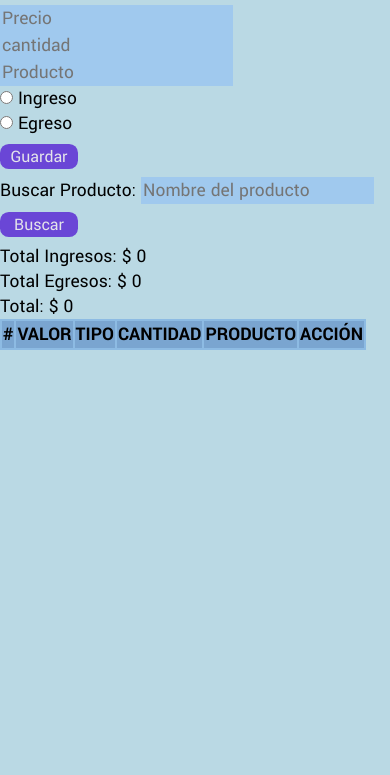
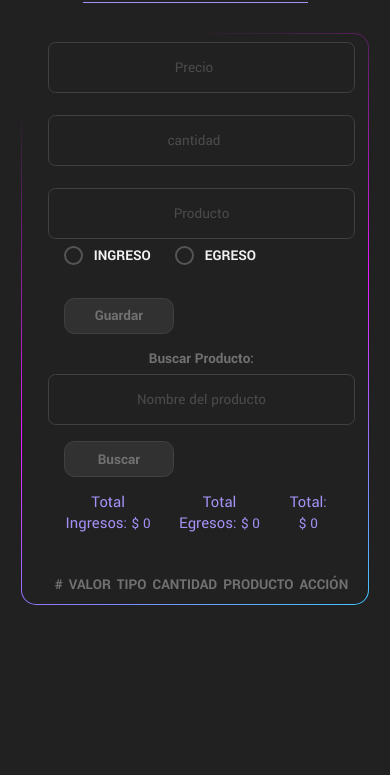
Before and after one commit to RCNicolas/Presupuesto, a website: page index.html in a window 390 px wide. Shown: the part 69-844 px from the top of the page. Drawn offline with Linux system fonts and the light colour scheme; no server answers.

Commit message:
style: :lipstick: Nuevo modelo de estilo
Se cambian los estilos de la pagina por un color oscuro
se mejora el aspecto del formulario

@CampusLands

```diff
--- a/style.css
+++ b/style.css
@@ -1,65 +1,355 @@
 @import url('https://fonts.googleapis.com/css2?family=Yantramanav:wght@400;500;700&display=swap');
 
-*{
+
+* {
     margin: 0;
     font-family: 'Yantramanav', sans-serif;
-    font-size: 1.1rem;
+    font-size: 15px;
 }
 
-body{
-    background-color: #bad9e4;
-
+body {
+    background-color: #212121;
 }
 
-.container{
-    display: grid;
-    justify-content: center;
-    align-items: center;
-    text-align: center;
-    max-width: 1200px;
-    margin: 0 auto;
-    padding: 1rem;
-    margin-top: 2rem;
-}
 
-button , input{
+button,
+input {
     background-color: transparent;
     border: 0;
     border-radius: 0;
 }
 
-table{
-    background-color: #8dbbe3;
-    border: none;
+h1 {
+    padding-block: .8rem;
+    font-size: 2.4rem;
+    text-align: center;
+    width: 15rem;
+    margin: 0 auto;
+    color: #a591f5;
+    border-bottom: 1PX solid #a591f5;
 }
 
-thead{
-    background-color: #7aa5d0;
-    border: none;
-    margin: 0;
-    padding: 0;
-    justify-content: left;
+
+.contenedor-general {
+    display: grid;
+    grid-template-columns: repeat(1, 1fr 2fr);
+    gap: 0.5rem;
+    background: linear-gradient(#212121, #212121) padding-box,
+        linear-gradient(155deg, transparent 50%, #e81cff, #40c9ff) border-box;
+    border: 0.1rem solid transparent;
+    padding: .5rem .5rem;
+    font-size: 1rem;
+    font-family: inherit;
+    color: white;
+    border-radius: 1rem;
+    max-width: 85%;
+    /* Cambiado a 100% */
+    margin: 0 auto;
+    /* Cambiado el margen */
 }
 
-input{
-    background-color: #a0caeefb;
+.container-table {
+    width: 95%;
+    max-width: 50rem;
+    padding-left: 1rem;
+    color: #717171;
+    height: 100%;
 }
 
-[type="submit"], #searchButton{
-    width: 20%;
-    margin: 2% auto;
-    font-size: 1rem;
-    color: #e4e4ea;
-    background-color: #6a46d6;
-    border-radius: .5rem;
+table {
+    padding-top: 1rem;
+    border-collapse: separate;
+    border-spacing: 10px;
+    width: 100%;
+    margin-right: 1rem;
+    padding-inline: 1rem;
 }
 
-h1{
-    font-size: 1.7rem;
-    margin: 1rem;
+/* Estilo para la tabla */
+table {
+    width: 100%;
+    border-collapse: separate;
+    border-spacing: 0;
 }
 
-td{
-    padding: .5rem;
-    justify-content: left;
+table td {
+    border-block: 1px solid #717171;
+    padding: 0.4rem;
+    margin-right: 0.1rem;
+    text-align: left;
 }
+
+table th {
+    padding: 0.8rem;
+}
+
+
+.button-container {
+    display: flex;
+    gap: 0.5rem;
+}
+
+.container-table button {
+    display: flex;
+    align-items: flex-start;
+    justify-content: center;
+    align-self: flex-start;
+    font-family: inherit;
+    color: #717171;
+    font-weight: 600;
+    width: 40%;
+    background: #313131;
+    border: 1px solid #414141;
+    padding: 0.45rem 0.5rem;
+    font-size: inherit;
+    gap: 0.5rem;
+    margin-top: 0.8rem;
+    cursor: pointer;
+    border-radius: 0.7rem;
+}
+
+.form-container {
+    padding-top: 1.8rem;
+    display: inline-block;
+    width: 80%;
+    max-width: 20rem;
+    padding-left: 3rem;
+}
+
+.form-container #addForm {
+    display: flex;
+    flex-direction: column;
+    gap: 0.5rem;
+}
+
+.form-container .form-group {
+    display: flex;
+    flex-direction: column;
+    gap: 0.1rem;
+}
+
+.form-container .form-group label {
+    display: block;
+    margin-bottom: 0.3rem;
+    color: #717171;
+    font-weight: 600;
+    font-size: 1rem;
+}
+
+.form-container .form-group input {
+    width: 100%;
+    padding: 1rem 1rem;
+    border-radius: 0.5rem;
+    color: #fff;
+    font-family: inherit;
+    background-color: transparent;
+    border: 1px solid #414141;
+}
+
+.form-container .form-group textarea {
+    width: 100%;
+    padding: 1rem 1rem;
+    border-radius: 0.5rem;
+    resize: none;
+    color: #fff;
+    height: auto;
+    border: 1px solid #414141;
+    background-color: transparent;
+    font-family: inherit;
+}
+
+.form-container .form-group input::placeholder {
+    opacity: 0.5;
+}
+
+.form-container .form-group input:focus {
+    outline: none;
+    border-color: #e81cff;
+}
+
+.form-container .form-group textarea:focus {
+    outline: none;
+    border-color: #e81cff;
+}
+
+.form-container #guardar,
+#searchButton {
+    display: flex;
+    align-items: flex-start;
+    justify-content: center;
+    align-self: flex-start;
+    font-family: inherit;
+    color: #717171;
+    font-weight: 600;
+    width: 40%;
+    background: #313131;
+    border: 1px solid #414141;
+    padding: 0.5rem 0.5rem;
+    font-size: inherit;
+    gap: 0.5rem;
+    margin-top: 1rem;
+    cursor: pointer;
+    border-radius: 0.7rem;
+}
+
+[data-opc="Guardar"] {
+    margin-bottom: 1rem;
+}
+
+.form-container #guardar:hover,
+#searchButton:hover {
+    background: linear-gradient(145deg, transparent 10%, #e81cff47, #40c9ff3b) border-box;
+    border-color: #fff;
+    color: #d6d3d3;
+    border: 1px solid #d6d3d3;
+}
+
+#guardad {
+    margin: 0;
+}
+
+/* ------------------------------------------------- */
+.radio-button-container {
+    display: flex;
+    align-items: center;
+    gap: 24px;
+}
+
+.radio-button {
+    display: inline-block;
+    position: relative;
+    cursor: pointer;
+}
+
+.radio-button__input {
+    position: absolute;
+    cursor: pointer;
+    opacity: 0;
+    width: 1rem;
+    height: 1rem;
+    z-index: 99;
+}
+
+.radio-button__label {
+    display: inline-block;
+    padding-left: 30px;
+    margin-bottom: 10px;
+    position: relative;
+    font-size: 15px;
+    color: #f2f2f2;
+    font-weight: 600;
+    text-transform: uppercase;
+    transition: all 0.3s ease;
+}
+
+.radio-button__custom {
+    position: absolute;
+    top: 0;
+    left: 0;
+    width: 1rem;
+    height: 1rem;
+    border-radius: 50%;
+    border: 2px solid #555;
+    transition: all 0.3s ease;
+}
+
+.radio-button__input:checked+.radio-button__label .radio-button__custom {
+    background-color: #6e4cf5;
+    border-color: transparent;
+    transform: scale(0.8);
+    box-shadow: 0 0 20px #4c8bf580;
+}
+
+.radio-button__input:checked+.radio-button__label {
+    color: #6e4cf5;
+}
+
+.delete:hover {
+    background-color: rgb(132, 25, 25);
+    color: #f2f2f2;
+}
+
+.edit:hover {
+    background-color: #6e4cf5;
+    color: #f2f2f2;
+}
+
+.totales {
+    margin-top: auto;
+    bottom: 0;
+    display: flex;
+    flex-direction: row;
+    align-items: flex-end;
+    gap: 1rem;
+    padding-bottom: 1rem;
+    color: #a591f5;
+    font-family: 'Yantramanav', sans-serif;
+    font-size: 1.1rem;
+}
+
+.totales div {
+    padding-right: 0.6rem;
+    padding-top: 1rem;
+    color: #a591f5;
+    font-family: 'Yantramanav', sans-serif;
+    font-size: 1.1rem;
+
+}
+
+/* ------------------------------------------------------------------- */
+@media (max-width: 1050px) {
+    .contenedor-general {
+        grid-template-columns: repeat(1, 1fr);
+        margin: 2rem auto;
+        background: linear-gradient(#212121, #212121) padding-box,
+            linear-gradient(155deg, transparent 10%, #e81cff, #40c9ff) border-box;
+        border: 0.1rem solid transparent;
+
+    }
+
+    .container-table {
+        max-width: 90%;
+        margin-left: 0;
+    }
+
+    table {
+        font-size: 0.8rem;
+        padding-inline: 0.5rem;
+    }
+
+    .form-container {
+        margin: 0 auto;
+        text-align: center;
+        max-width: 20rem;
+        padding: 0;
+    }
+
+    .form-container #addForm {
+        width: 100%;
+    }
+
+    .form-container .form-group {
+        align-items: center;
+    }
+
+    .form-container .form-group input,
+    .form-container .form-group textarea {
+        text-align: center;
+    }
+
+    .button-container {
+        flex-direction: column;
+        align-items: center;
+    }
+
+    .button-container button {
+        flex-direction: column;
+        align-items: center;
+        width: auto;
+
+    }
+
+    table th {
+        padding: 0.2rem;
+    }
+}
```
